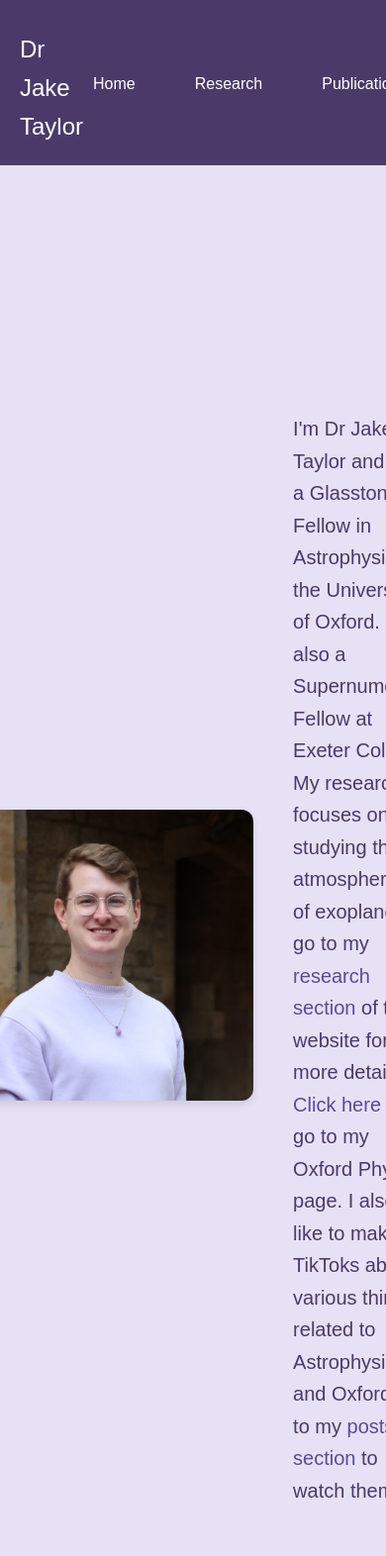
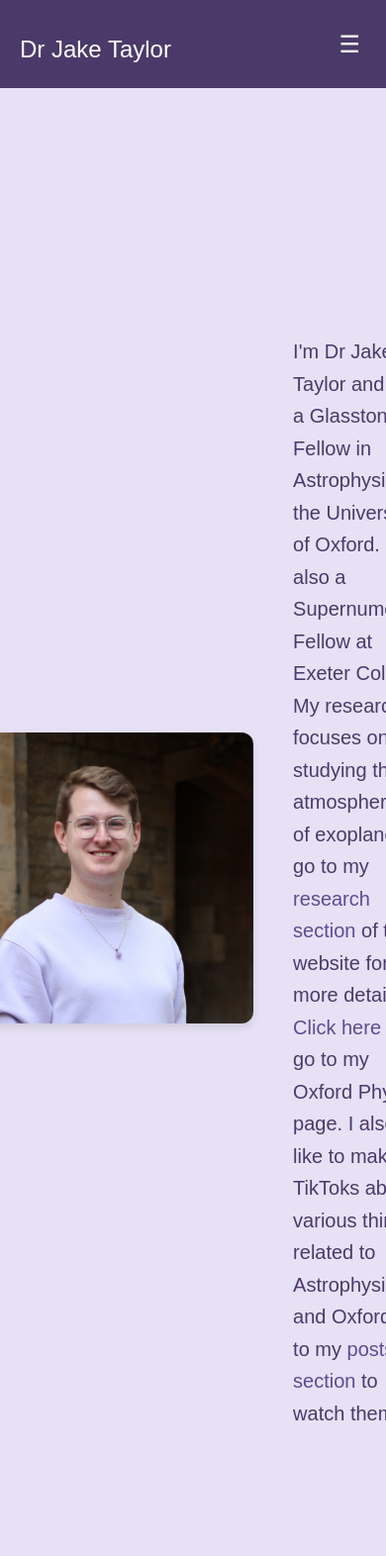
Before and after one commit to astrojaket/astrojaket.github.io, a Jekyll site: the page built from index.html, in a window 390 px wide. Shown: the whole page at 99% size. Built offline with Jekyll 4.4.1, drawn with Linux system fonts in a browser that asks for light colours; after the commit the page ends 1494 px from its top, so only the background shows below that.

Commit message:
updated layout

```diff
--- a/_layouts/default.html
+++ b/_layouts/default.html
@@ -7,9 +7,13 @@
   <link rel="stylesheet" href="/assets/css/style.css" />
 </head>
 <body>
-  <!-- Improved Navigation Bar -->
+  <!-- Improved Navigation Bar with Mobile Support -->
   <header class="header">
     <div class="logo">Dr Jake Taylor</div>
+
+    <!-- Hamburger Menu -->
+    <button class="hamburger" aria-label="Toggle navigation">&#9776;</button>
+
     <nav class="navbar">
       <ul>
         <li><a href="/">Home</a></li>
@@ -27,7 +31,7 @@
 </body>
 </html>
 
-<!-- CSS for Improved Navigation -->
+<!-- CSS for Improved Navigation with Mobile Support -->
 <style>
   body {
     font-family: Avenir, sans-serif;
@@ -42,12 +46,12 @@
     align-items: center;
     padding: 20px;
     background-color: #4b3a69;
+    position: relative;
   }
 
   .logo {
     font-size: 1.5rem;
     color: white;
-    font-weight: none;
   }
 
   .navbar ul {
@@ -68,4 +72,49 @@
   .navbar a:hover {
     color: #d3bce3;
   }
+
+  .hamburger {
+    display: none;
+    font-size: 24px;
+    background: none;
+    border: none;
+    color: white;
+    cursor: pointer;
+  }
+
+  /* Mobile Styles */
+  @media (max-width: 768px) {
+    .hamburger {
+      display: block;
+    }
+
+    .navbar {
+      display: none;
+      flex-direction: column;
+      background-color: #4b3a69;
+      position: absolute;
+      top: 80px;
+      left: 0;
+      width: 100%;
+    }
+
+    .navbar.active {
+      display: flex;
+    }
+
+    .navbar ul {
+      flex-direction: column;
+      gap: 10px;
+      padding: 20px;
+    }
+  }
 </style>
+
+<script>
+  const hamburger = document.querySelector('.hamburger');
+  const navbar = document.querySelector('.navbar');
+
+  hamburger.addEventListener('click', () => {
+    navbar.classList.toggle('active');
+  });
+</script>
```
